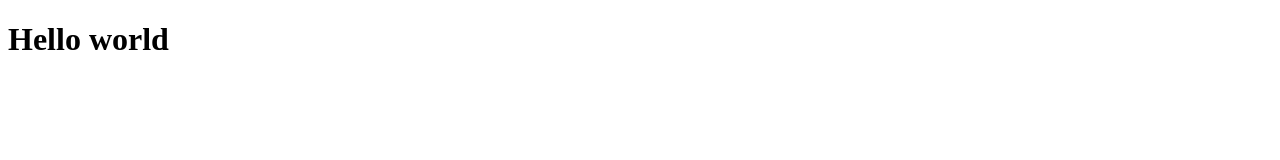
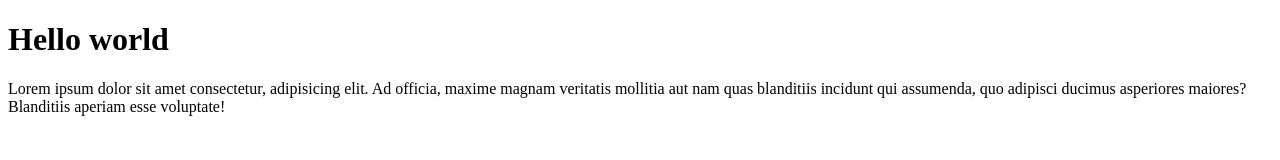
Before and after one commit to anggitsetiawan10/repo-mencoba-upload-dari-git, a plain HTML site: page index.html in a window 1280 px wide. Drawn offline with Linux system fonts and the light colour scheme.

Commit message:
menambahkan paragraf

```diff
--- a/index.html
+++ b/index.html
@@ -7,5 +7,8 @@
 </head>
 <body>
     <h1>Hello world</h1>
+    <p>
+        Lorem ipsum dolor sit amet consectetur, adipisicing elit. Ad officia, maxime magnam veritatis mollitia aut nam quas blanditiis incidunt qui assumenda, quo adipisci ducimus asperiores maiores? Blanditiis aperiam esse voluptate!
+    </p>
 </body>
 </html>
```
